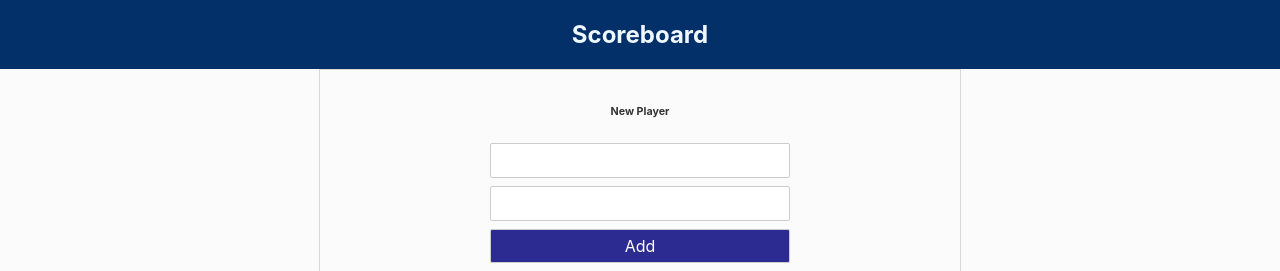
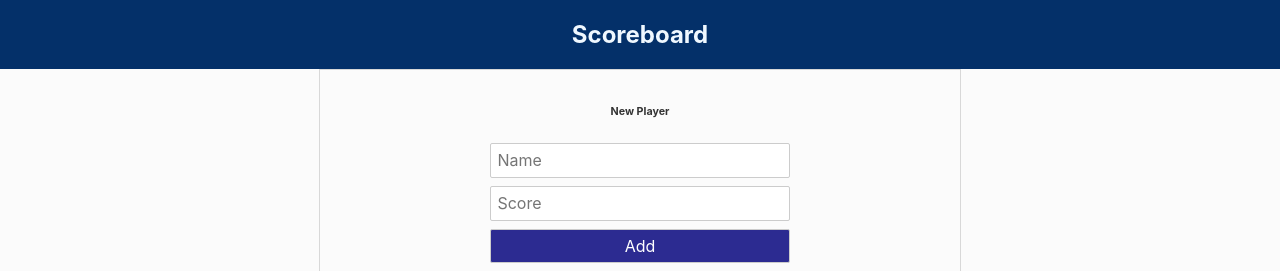
Before and after one commit to ahmed-saifulla/scoreboard-svelte, a Svelte app: page / in a window 1280 px wide. Shown: the top 271 px of the page. Built offline with nearby package versions, Linux system fonts and the light colour scheme.

Commit message:
new player placeholders

```diff
--- a/src/NewPlayer.svelte
+++ b/src/NewPlayer.svelte
@@ -20,8 +20,20 @@
 <div class="newPlayer">
   <form on:submit={onSubmit}>
     <h6>New Player</h6>
-    <input type="text" name="" id="" bind:value={player.name} />
-    <input type="number" name="" id="" bind:value={player.score} />
+    <input
+      placeholder="Name"
+      type="text"
+      name=""
+      id=""
+      bind:value={player.name}
+    />
+    <input
+      placeholder="Score"
+      type="number"
+      name=""
+      id=""
+      bind:value={player.score}
+    />
     <button type="submit" class="add-btn">Add</button>
   </form>
 </div>
```
Also changed, not shown: public/build/bundle.css.
